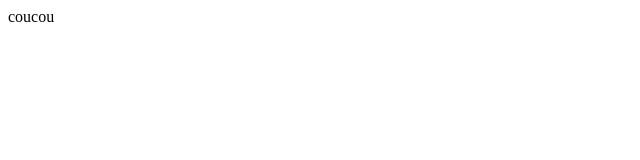
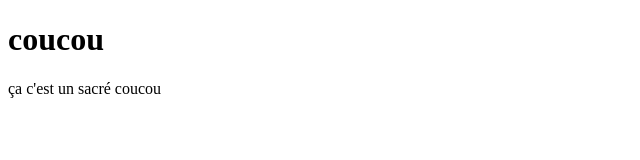
Before and after one commit to TheAkouel/test_pages, a website: page index.html in a window 1280 px wide. Shown: the whole page, without its empty margins (0-640 px from the left). Drawn offline with Linux system fonts and the light colour scheme.

Commit message:
init nom et ajout paragraphe

```diff
--- a/index.html
+++ b/index.html
@@ -6,6 +6,7 @@
     <title>Document</title>
 </head>
 <body>
-    coucou
+    <h1>coucou</h1>
+    <p>ça c'est un sacré coucou</p>
 </body>
 </html>
```
Also changed, not shown: package.json (added, +11 -0 lines).
